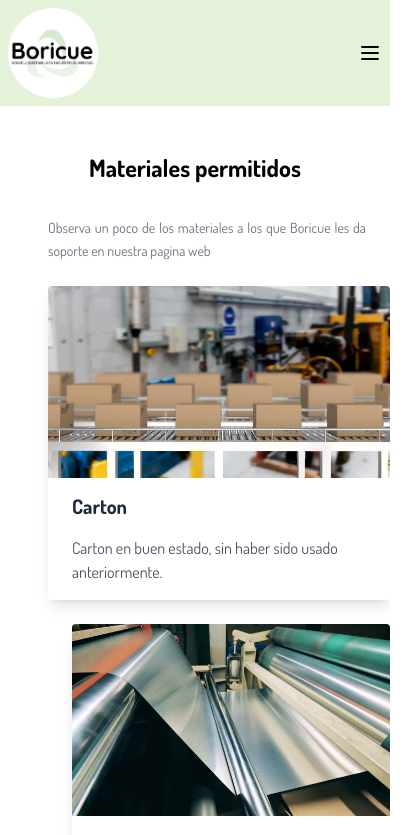
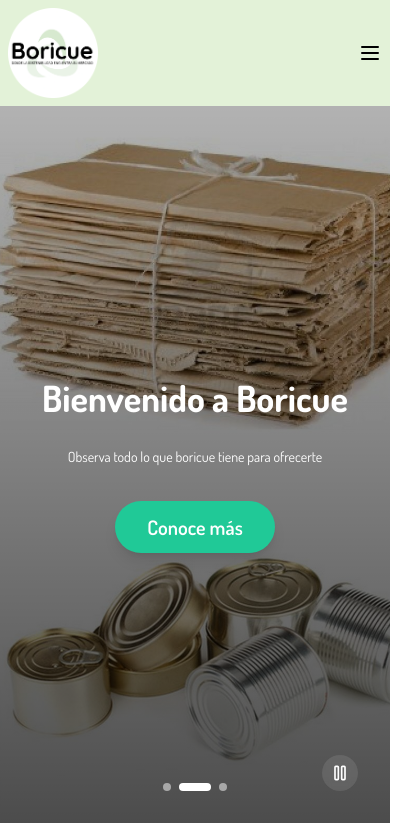
Before and after one commit to Victordi10/my-boricue, a Next.js app: page / in a window 390 px wide. Shown: the top 835 px of the page, 411 px wide, since content can reach past the window. Built offline with nearby package versions, Linux system fonts and the light colour scheme.

Commit message:
listo el home

```diff
--- a/src/app/page.js
+++ b/src/app/page.js
@@ -3,12 +3,33 @@ import Seccion from "@/ui/Seccion";
 import BlogCard from "@/ui/BlogCard";
 import Titulo from "@/ui/Titulo";
 import Parrafo from "@/ui/Parrafo";
+import ImageSliderWithText from "@/ui/ImageSliderWithText";
 
 export default function Home() {
+  const slides = [
+    {
+      image: "/ResiduosReciclabes3.jpg",
+      title: "Reciclaje Sostenible",
+      description: "Transformando el futuro a través de prácticas sostenibles",
+    },
+    {
+      image: "/ResiduosReciclabes1.jpeg",
+      title: "Economía Circular",
+      description: "Creando un ciclo de reutilización responsable",
+    },
+    {
+      image: "/ResiduosReciclabes2.jpg",
+      title: "Impacto Ambiental",
+      description: "Reduciendo nuestra huella ecológica día a día",
+    },
+  ]
   return (
     <main className="flex flex-col w-full items-center ">
 
-      <Seccion className={''}>
+      <ImageSliderWithText slides={slides} />
+
+
+      <Seccion className={'space-x-0'}>
         <Titulo
           texto={'Materiales permitidos'}
         />
@@ -16,7 +37,8 @@ export default function Home() {
           Observa un poco de los materiales a los que Boricue les da soporte en nuestra pagina web
         </Parrafo>
 
-        <div className="w-full flex space-x-6 space-y-6  items-center flex-col sm:flex-row">
+
+        <div className="w-full flex md:space-x-6 space-y-6 justify-center  items-center flex-col md:flex-row">
           <BlogCard
             title={'Carton'}
             description={'Carton en buen estado, sin haber sido usado anteriormente.'}
@@ -33,7 +55,6 @@ export default function Home() {
             imageUrl={'/Cuero.jpeg'}
           />
         </div>
-
       </Seccion>
 
     </main>
--- a/src/components/Footer.js
+++ b/src/components/Footer.js
@@ -23,7 +23,7 @@ const Footer = () => {
                     <div>
                         <h4 className="text-xl font-bold mb-4">Enlaces Rápidos</h4>
                         <ul className="space-y-2">
-                            {["Inicio", "Acerca de", "Servicios", "Contáctanos", "Términos y Condiciones"].map((item, index) => (
+                            {["", "Acerca de", "Servicios", "Contáctanos", "Términos y Condiciones"].map((item, index) => (
                                 <li key={index}>
                                     <a
                                         href={`/${item.toLowerCase().replace(/ /g, "-")}`}
--- a/src/components/Header.js
+++ b/src/components/Header.js
@@ -23,9 +23,9 @@ return (
                 <Image src={'/LogoBoricueCircular.png'} width={90} height={90} className="mr-2" />
             </Link>
             {/* Desktop Menu */}
-            <nav className=" hidden  md:flex bg-fondo p-2 w-8/12  justify-end space-x-6">
+            <nav className=" hidden  md:flex bg-fondo p-2 w-[75%] items-center justify-center space-x-6">
                 {menuItems.map((item) => (
-                    <Link key={item.name} href={item.href} className=" hover:text-dos text-texto text-lg transition-all duration-300 ease-in-out relative after:content-[''] after:absolute after:bottom-0 after:left-0 after:w-0 after:h-0.5 after:bg-Botones after:transition-all after:duration-300 hover:after:w-full">
+                    <Link key={item.name} href={item.href} className=" hover:text-dos font-semibold text-texto text-lg transition-all duration-300 ease-in-out relative after:content-[''] after:absolute after:bottom-0 after:left-0 after:w-0 after:h-0.5 after:bg-Botones after:transition-all after:duration-300 hover:after:w-full">
                         {item.name}
                     </Link>
                 ))}
--- a/src/ui/BlogCard.js
+++ b/src/ui/BlogCard.js
@@ -2,7 +2,7 @@ import Image from "next/image"
 
 const BlogCard = ({ title, description, imageUrl }) => {
   return (
-    <div className=" max-w-sm flex flex-col w-auto items-center overflow-hidden rounded md:w-[33%] shadow-lg bg-fondo transition-transform duration-300 ease-in-out hover:scale-105">
+    <div className="flex flex-col w-96 md:w-[33%] h-80 items-center  rounded  shadow-lg bg-fondo transition-transform duration-300 ease-in-out hover:scale-105">
       <div className="relative h-48 w-full">
         {imageUrl && (
           <Image
--- /dev/null
+++ b/src/ui/ImageSliderWithText.js
@@ -0,0 +1,118 @@
+"use client"
+
+import { useState, useEffect, useCallback } from "react"
+import { ChevronLeft, ChevronRight, Pause, Play } from "lucide-react"
+import Titulo from "./Titulo"
+import Parrafo from "./Parrafo"
+import Boton from "@/components/Boton"
+
+const ImageSliderWithText = ({slides}) => {
+    // Estados
+    const [currentSlide, setCurrentSlide] = useState(0)
+    const [isPlaying, setIsPlaying] = useState(true)
+
+    // Datos de ejemplo - puedes reemplazarlos con tus propios datos
+
+    // Función para ir a la siguiente diapositiva
+    const nextSlide = useCallback(() => {
+        setCurrentSlide((current) => (current === slides.length - 1 ? 0 : current + 1))
+    }, [slides])
+
+    // Función para ir a la diapositiva anterior
+    const prevSlide = () => {
+        setCurrentSlide((current) => (current === 0 ? slides.length - 1 : current - 1))
+    }
+
+    // Función para ir a una diapositiva específica
+    const goToSlide = (index) => {
+        setCurrentSlide(index)
+    }
+
+    // Función para alternar el autoplay
+    const toggleAutoplay = () => {
+        setIsPlaying(!isPlaying)
+    }
+
+    // Efecto para el autoplay
+    useEffect(() => {
+        let intervalId
+        if (isPlaying) {
+            intervalId = setInterval(nextSlide, 5000) // Cambia cada 5 segundos
+        }
+        return () => {
+            if (intervalId) {
+                clearInterval(intervalId)
+            }
+        }
+    }, [isPlaying, nextSlide])
+
+    return (
+        <div className="relative h-[85vh] max-h-[800px] min-h-fit w-full overflow-hidden group">
+            {/* Contenedor de slides */}
+            <div className="relative h-full w-full">
+                {slides.map((slide, index) => (
+                    <div
+                        key={index}
+                        className={`absolute inset-0 transition-opacity duration-1000 ease-in-out
+                ${index === currentSlide ? "opacity-100 z-10" : "opacity-0 z-0"}`}
+                    >
+                        {/* Imagen de fondo */}
+                        <div className="absolute inset-0 bg-cover bg-center" style={{ backgroundImage: `url(${slide.image})` }} />
+
+                        {/* Overlay gradiente */}
+                        <div className="absolute inset-0 bg-gradient-to-t from-black/70 via-black/50 to-black/30" />
+
+                        {/* Contenido del slide */}
+                        <div className="relative z-20 h-full flex flex-col items-center justify-center text-white px-4">
+                            <h2 className="text-4xl sm:text-6xl md:text-7xl  font-bold mb-4 text-center text-white">Bienvenido a
+                            Boricue</h2>
+                            <Parrafo color={'#fff'} textAlign={'center'}  clas=" max-w-2xl  text-center">Observa todo lo que boricue tiene para ofrecerte</Parrafo>
+                            <Boton texto={'Conoce más'} className={'mt-4 bg-dos text-xl'} />
+                        </div>
+                    </div>
+                ))}
+            </div>
+
+            {/* Botones de navegación */}
+            <button
+                onClick={prevSlide}
+                className="absolute left-4 top-1/2 -translate-y-1/2 bg-white/10 hover:bg-white/20 text-white p-2 rounded-full transition-all duration-200 opacity-0 group-hover:opacity-100 backdrop-blur-sm"
+                aria-label="Anterior"
+            >
+                <ChevronLeft className="w-6 h-6" />
+            </button>
+
+            <button
+                onClick={nextSlide}
+                className="absolute right-4 top-1/2 -translate-y-1/2 bg-white/10 hover:bg-white/20 text-white p-2 rounded-full transition-all duration-200 opacity-0 group-hover:opacity-100 backdrop-blur-sm"
+                aria-label="Siguiente"
+            >
+                <ChevronRight className="w-6 h-6" />
+            </button>
+
+            {/* Indicadores */}
+            <div className="absolute bottom-8 left-1/2 -translate-x-1/2 flex items-center gap-2 z-30">
+                {slides.map((_, index) => (
+                    <button
+                        key={index}
+                        onClick={() => goToSlide(index)}
+                        className={`transition-all duration-300 rounded-full
+                ${index === currentSlide ? "w-8 h-2 bg-white" : "w-2 h-2 bg-white/50 hover:bg-white/75"}`}
+                        aria-label={`Ir a diapositiva ${index + 1}`}
+                    />
+                ))}
+            </div>
+
+            {/* Botón de Play/Pause */}
+            <button
+                onClick={toggleAutoplay}
+                className="absolute bottom-8 right-8 bg-white/10 hover:bg-white/20 text-white p-2 rounded-full transition-all duration-200 z-30 backdrop-blur-sm"
+                aria-label={isPlaying ? "Pausar" : "Reproducir"}
+            >
+                {isPlaying ? <Pause className="w-5 h-5" /> : <Play className="w-5 h-5" />}
+            </button>
+        </div>
+    )
+}
+
+export default ImageSliderWithText
--- a/src/ui/Parrafo.js
+++ b/src/ui/Parrafo.js
@@ -1,14 +1,14 @@
 import React from 'react';
 import { motion } from "framer-motion"
 
-const Parrafo = ({ children, clas, color }) => {
+const Parrafo = ({ children, clas, color, textAlign  }) => {
     return (
         <p
             className={`text-gray-500 leading-relaxed
-                mb-4 text-justify text-sm md:text-base
+                mb-4 text-sm sm:text-base md:text-lg lg:text-xl
                 transition-all duration-300 ease-in-out
                 hover:text-black ${clas}`}
-            style={{color: color}}
+            style={{color: color, textAlign: textAlign}}
         >
             {children}
         </p>
```
